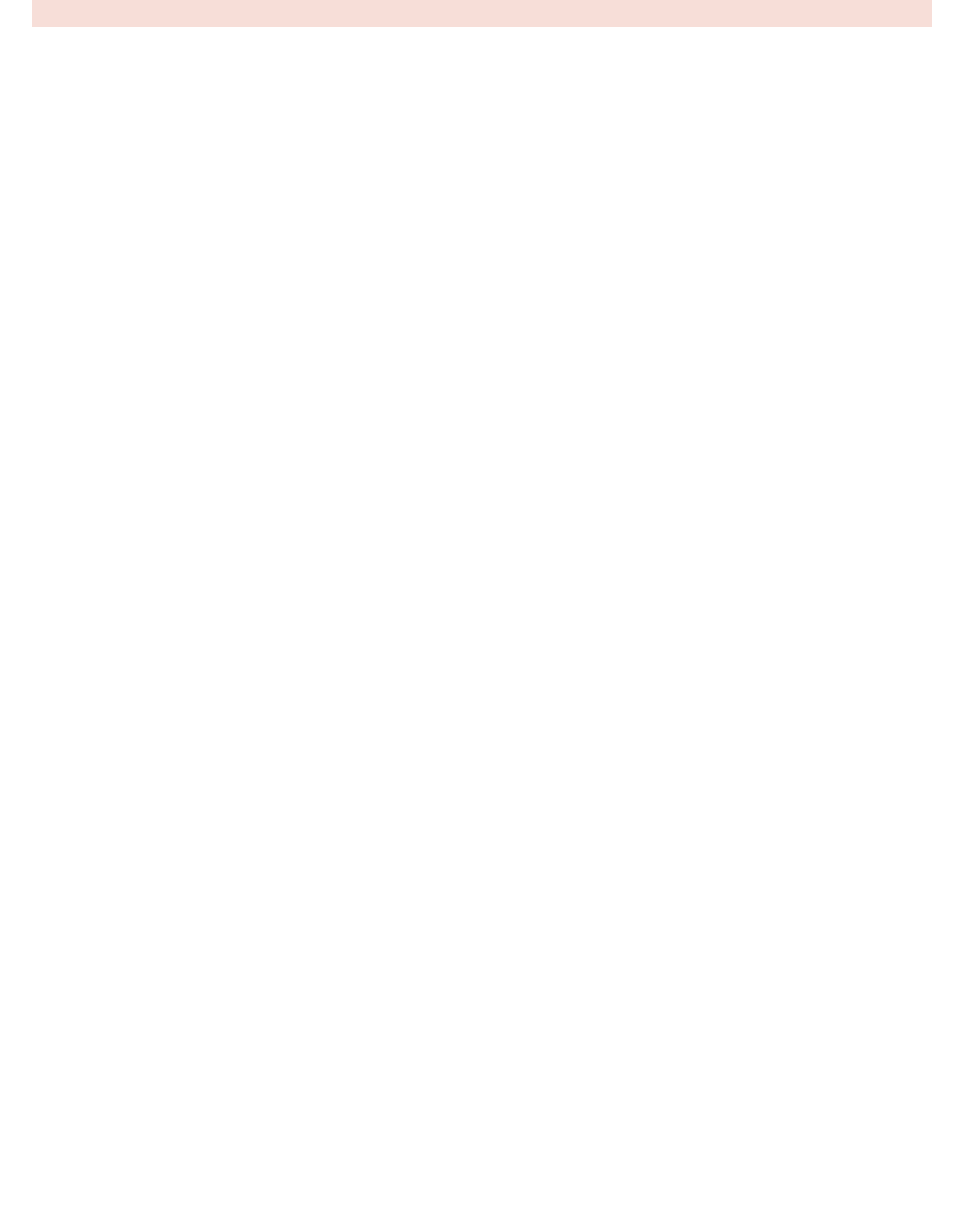
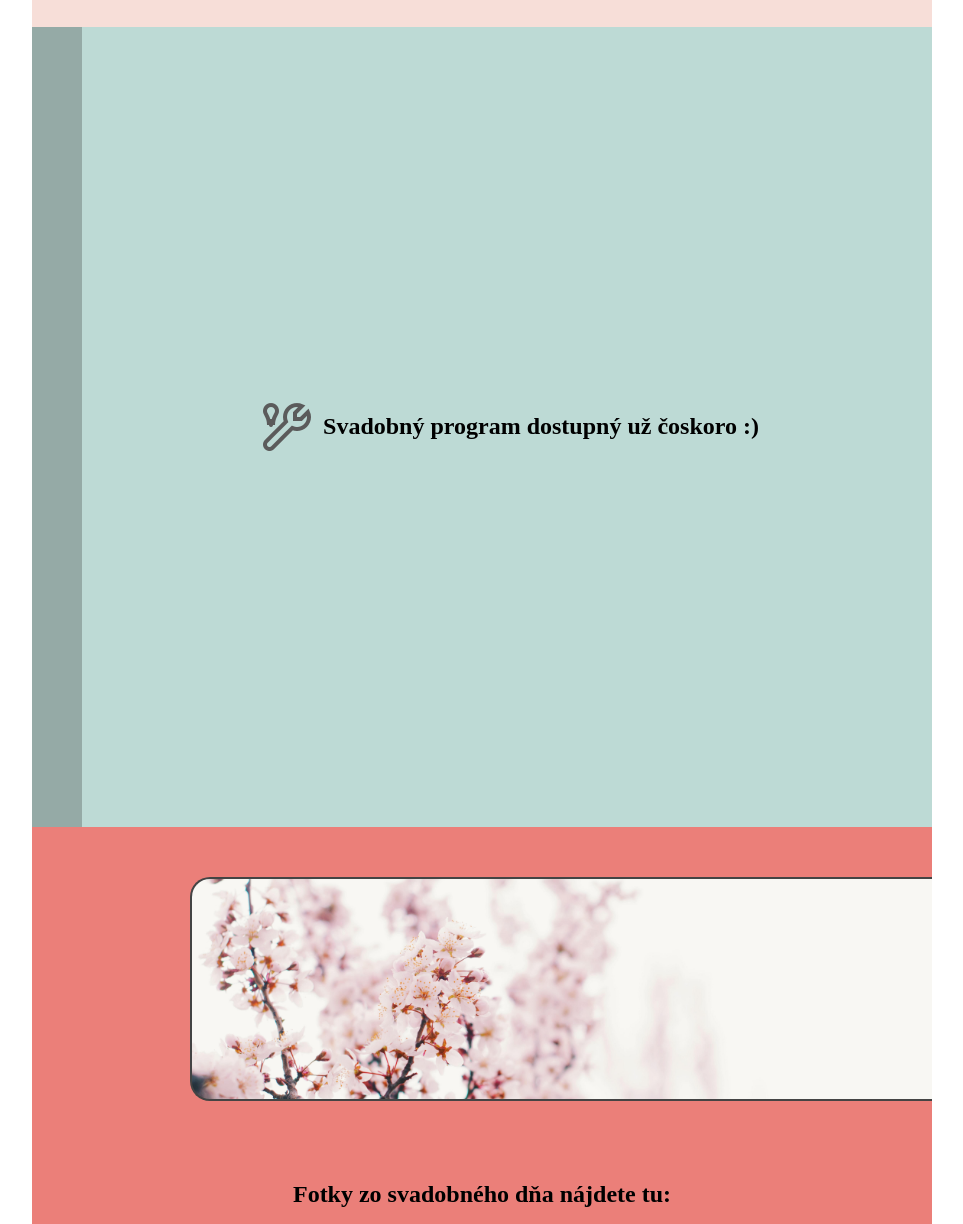
Before and after one commit to attilajakab/svadobny-web, a plain HTML site: page index.html in a window 1280 px wide. Shown: the part 1573-2797 px from the top of the page, without its empty margins (158-1121 px from the left). Before the commit the page ends 1600 px from the top, so only its background shows below. Drawn offline with Linux system fonts and the light colour scheme; a web font is replaced by a local one.

Commit message:
Add schedule and photos section

```diff
--- a/index.html
+++ b/index.html
@@ -20,8 +20,8 @@
             <div>
                 <ul class="navigation-items">
                     <li class="navigation-item"><a data-scroll href="#place-and-date">Kedy a kde</a></li>
-                    <li class="navigation-item"><a href="#">Svadobný program</a></li>
-                    <li class="navigation-item"><a href="#">Galéria</a></li>
+                    <li class="navigation-item"><a href="#wedding-schedule">Svadobný program</a></li>
+                    <li class="navigation-item"><a href="#wedding-photos">Galéria</a></li>
                 </ul>
             </div>
         </div>
@@ -65,7 +65,25 @@
                 </div>
             </section>
         </div>
+        <div class="row">
+            <section id="wedding-schedule" class="section-wedding-schedule">
+                <div>
+                    <img src="./imgs/icons/tools.png">
+                    <h2>Svadobný program dostupný už čoskoro :)</h2>
+                </div>
+            </section>
+        </div>
+        <div class="row">
+            <section id="wedding-photos" class="section-wedding-photos">
+                <div class="img-container"></div>
+                <div>
+                    <h2>Fotky zo svadobného dňa nájdete tu:</h2>
+                    <img src="./imgs/icons/heart.png">
+                </div>
+            </section>
+        </div>
     </main>
+
     <script>
         const deadline = new Date("Aug 28, 2020 16:00:00").getTime();
 
@@ -87,7 +105,7 @@
         countDown();
 
         const x = setInterval(function() {
-            t = countDown();
+            const t = countDown();
 
             // TODO: Fix undefined t here.
             if (t < 0) {
--- a/styles/styles.css
+++ b/styles/styles.css
@@ -94,7 +94,7 @@ body {
   flex: 1;
 }
 
-.img-container {
+.section-welcome .img-container {
   background-image: url('../imgs/us.jpg');
   background-size: cover;
   background-repeat: no-repeat;
@@ -192,6 +192,59 @@ body {
   margin-bottom: 5vh;
 }
 
+/* Section wedding schedule */
+.section-wedding-schedule {
+  background-color: #BDDAD5;
+  width: 100%;
+  height: 100vh;
+  text-align: center;
+  box-sizing: border-box;
+  display: flex;
+  flex-direction: column;
+  justify-content: center;
+  align-items: center;
+  border-top: 50px solid #95AAA6;
+  padding: 10px;
+}
+
+.section-wedding-schedule h2 {
+  font-weight: 600;
+}
+
+/* Section wedding schedule */
+.section-wedding-photos {
+  background-color: #EB7F79;
+  width: 100%;
+  height: 100vh;
+  text-align: center;
+  box-sizing: border-box;
+  display: flex;
+  flex-direction: column;
+  align-items: center;
+}
+
+.section-wedding-photos .img-container {
+  width: 100%;
+  height: 200px;
+  background-image: url('../imgs/flowers_2.jpg');
+  background-size: cover;
+  background-repeat: no-repeat;
+  background-position: 50% 50%;
+  border-bottom: 2px solid #444;
+}
+
+.section-wedding-photos h2 {
+  font-weight: 600;
+}
+
+.section-wedding-photos div {
+  height: 100%;
+  display: flex;
+  justify-content: center;
+  align-items: center;
+  flex-direction: column;
+  padding: 10px;
+}
 
 /* Small devices (portrait tablets and large phones, 600px and up) */
 @media only screen and (min-width: 600px) {
@@ -244,7 +297,7 @@ body {
     height: auto;
   }
 
-  .img-container {
+  .section-welcome .img-container {
     background-image: none;
   }
 
@@ -262,6 +315,59 @@ body {
   .countdown {
     margin: 0;
   }
+
+  /* Section place and date */
+  .section-place-and-date {
+    position: relative;
+  }
+
+  .section-place-and-date .sobas {
+    position: absolute;
+    left: 30px;
+    top: 30px;
+  }
+
+  .section-place-and-date .oslava {
+    position: absolute;
+    right: 30px;
+    bottom: 30px;
+  }
+
+  .section-place-and-date .sobas, .section-place-and-date .oslava, .section-place-and-date .obrazok img {
+    font-size: 2.4vh;
+    width: 33vh;
+    height: 33vh;
+  }
+
+  /* Section wedding schedule */
+  .section-wedding-schedule {
+    border-top: none;
+    border-left: 50px solid #95AAA6;
+  }
+
+  .section-wedding-schedule h2 {
+    display: inline-block;
+    vertical-align: middle;
+  }
+
+  .section-wedding-schedule img {
+    vertical-align: middle;
+  }
+
+  .section-wedding-photos {
+    position: relative;
+  }
+
+  .section-wedding-photos .img-container {
+    width: 80%;
+    position: absolute;
+    right: 0;
+    top: 50px;
+    border-bottom-left-radius: 20px;
+    border-top-left-radius: 20px;
+    border: 2px solid #444;
+    border-right: 0;
+  }
 }
 
 /* Large devices (laptops/desktops, 992px and up) */
```
Also changed, not shown: imgs/flowers_2.jpg (added), imgs/icons/heart.png (added), imgs/icons/tools.png (added).
